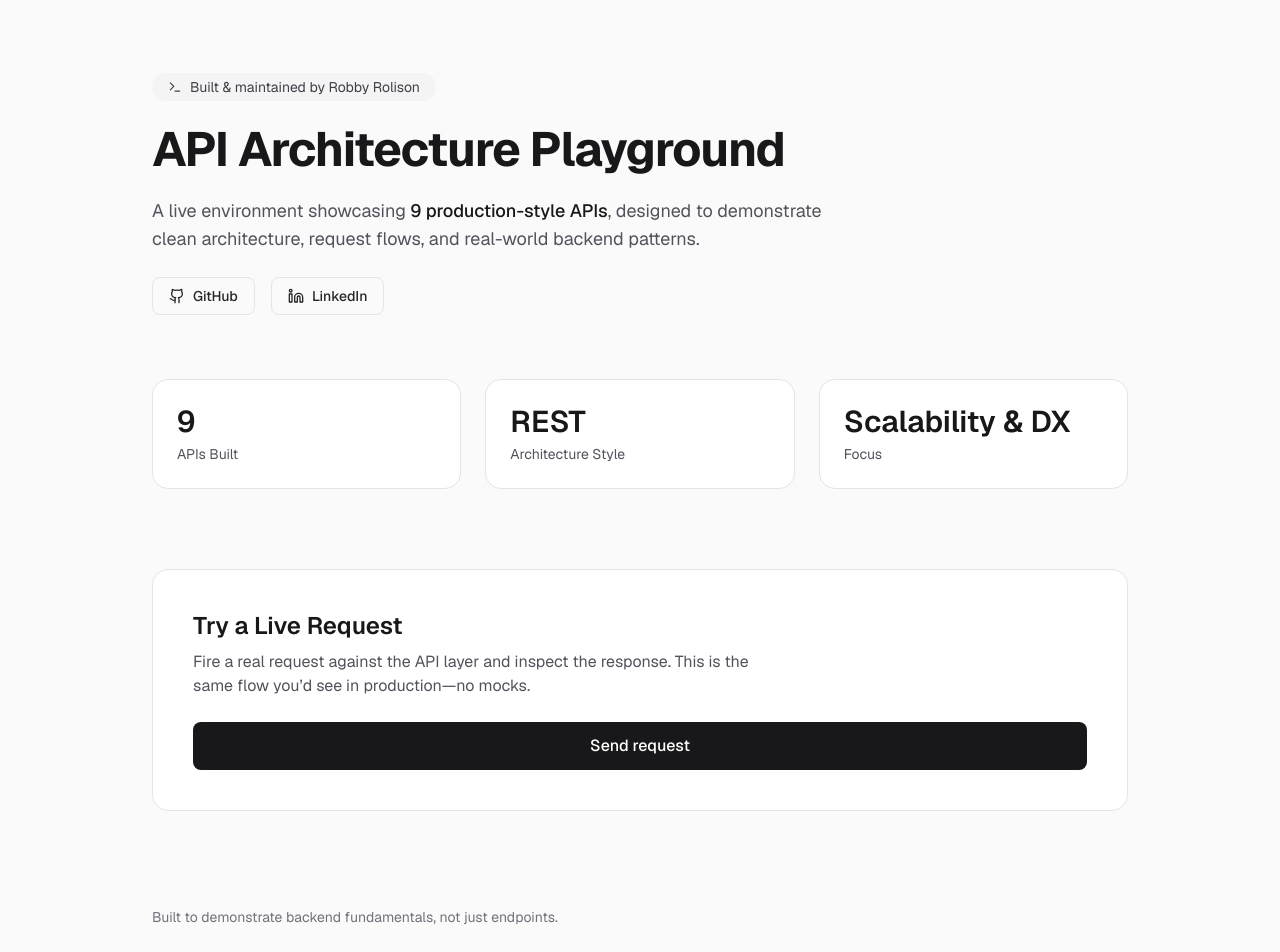
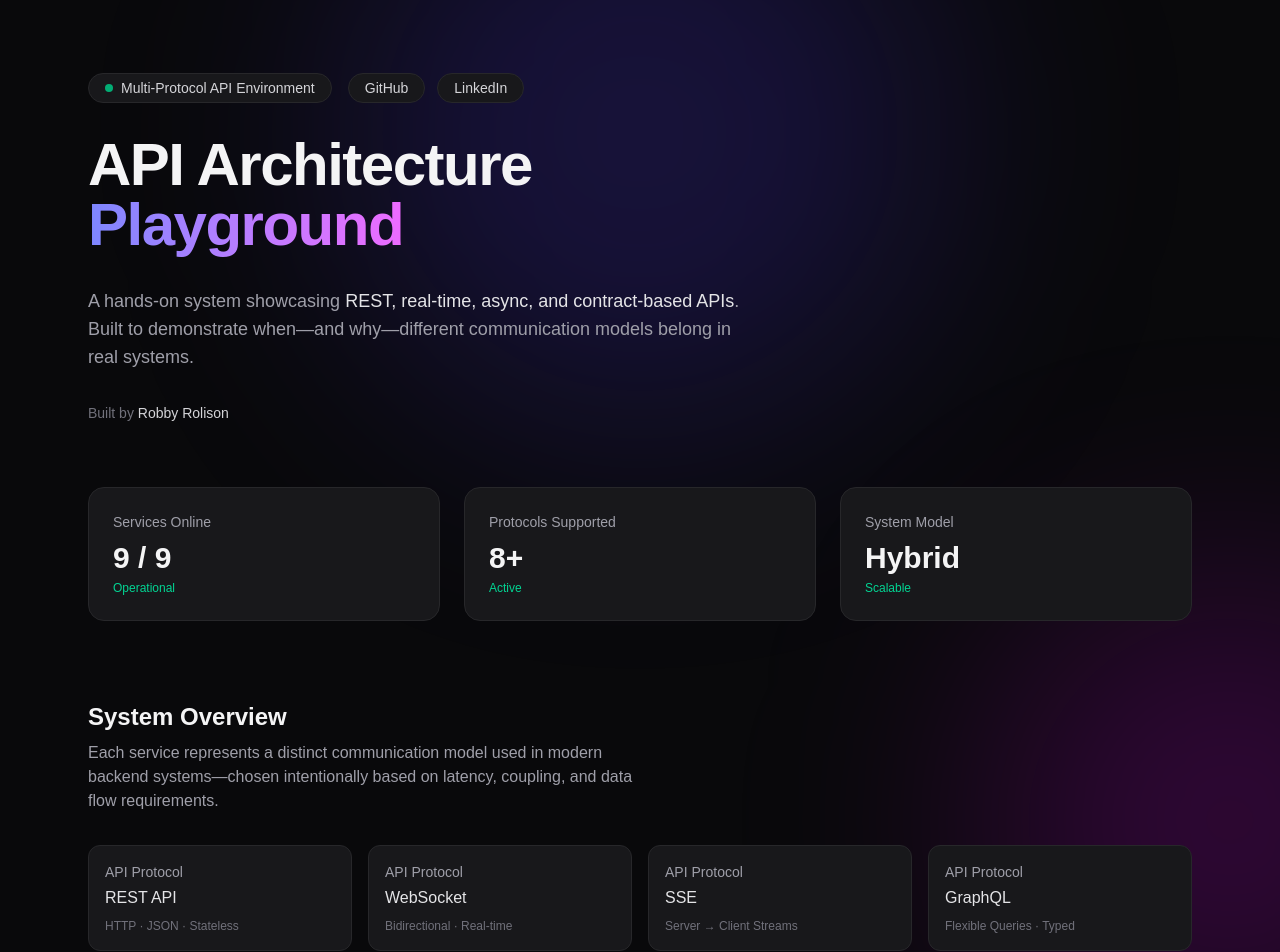
Before and after one commit to RobbyPrograms/API-Architecture-Playground, a Next.js app in the folder frontend/: page / in a window 1280 px wide. Shown: the part 60-1012 px from the top of the page. Built offline with nearby package versions, Linux system fonts and the light colour scheme; no server answers.

Commit message:
Home page nicer

```diff
--- a/frontend/app/page.tsx
+++ b/frontend/app/page.tsx
@@ -1,75 +1,135 @@
 import { SendRequestButton } from "./components/SendRequestButton";
-import { Github, Linkedin, Terminal } from "lucide-react";
+import Link from "next/link";
+
+const apiServices = [
+  { name: "REST API", desc: "HTTP · JSON · Stateless" },
+  { name: "WebSocket", desc: "Bidirectional · Real-time" },
+  { name: "SSE", desc: "Server → Client Streams" },
+  { name: "GraphQL", desc: "Flexible Queries · Typed" },
+  { name: "RPC", desc: "Procedure Calls · Low Overhead" },
+  { name: "Webhooks", desc: "Event Push · External Triggers" },
+  { name: "SOAP", desc: "XML · Contract-Driven" },
+  { name: "gRPC", desc: "Protobuf · High Performance" },
+  { name: "Event Bus", desc: "Async · Event-Driven" },
+];
 
 export default function Home() {
   return (
-    <div className="min-h-screen bg-zinc-50 dark:bg-zinc-950 font-sans">
-      <main className="mx-auto max-w-5xl px-6 py-20">
-        {/* Hero */}
-        <section className="space-y-6">
-          <div className="inline-flex items-center gap-2 rounded-full bg-zinc-100 px-4 py-1 text-sm text-zinc-700 dark:bg-zinc-900 dark:text-zinc-300">
-            <Terminal size={14} />
-            Built & maintained by Robby Rolison
+    <div className="relative min-h-screen overflow-hidden bg-zinc-950 text-zinc-100">
+      {/* ===== GLOBAL BACKGROUND GLOW ===== */}
+      <div className="pointer-events-none absolute inset-0">
+        <div className="absolute -top-40 left-1/2 h-[600px] w-[600px] -translate-x-1/2 rounded-full bg-indigo-600/20 blur-[120px]" />
+        <div className="absolute top-1/3 right-[-200px] h-[500px] w-[500px] rounded-full bg-fuchsia-600/20 blur-[120px]" />
       </div>
 
-          <h1 className="text-5xl font-bold tracking-tight text-zinc-900 dark:text-zinc-50">
-            API Architecture Playground
-          </h1>
+      <main className="relative mx-auto max-w-6xl px-6 py-20">
+        {/* ================= HERO ================= */}
+        <section className="space-y-8">
+          <div className="flex flex-wrap items-center gap-4">
+            <div className="inline-flex items-center gap-2 rounded-full border border-zinc-800 bg-zinc-900 px-4 py-1 text-sm text-zinc-300">
+              <span className="h-2 w-2 animate-pulse rounded-full bg-emerald-500" />
+              Multi-Protocol API Environment
+            </div>
 
-          <p className="max-w-2xl text-lg text-zinc-600 dark:text-zinc-400">
-            A live environment showcasing <span className="font-medium text-zinc-900 dark:text-zinc-200">9 production-style APIs</span>,
-            designed to demonstrate clean architecture, request flows, and real-world backend patterns.
-          </p>
-
-          {/* Links */}
-          <div className="flex gap-4">
+            {/* SOCIAL LINKS */}
+            <div className="flex gap-3 text-sm">
               <a
                 href="https://github.com/RobbyPrograms"
                 target="_blank"
-              className="inline-flex items-center gap-2 rounded-lg border border-zinc-200 px-4 py-2 text-sm font-medium text-zinc-800 hover:bg-zinc-100 dark:border-zinc-800 dark:text-zinc-200 dark:hover:bg-zinc-900"
+                className="rounded-full border border-zinc-800 bg-zinc-900 px-4 py-1 text-zinc-300 transition hover:border-indigo-500 hover:text-zinc-100"
               >
-              <Github size={16} /> GitHub
+                GitHub
               </a>
-
               <a
                 href="https://www.linkedin.com/in/robert-rolison-233b69212/"
                 target="_blank"
-              className="inline-flex items-center gap-2 rounded-lg border border-zinc-200 px-4 py-2 text-sm font-medium text-zinc-800 hover:bg-zinc-100 dark:border-zinc-800 dark:text-zinc-200 dark:hover:bg-zinc-900"
+                className="rounded-full border border-zinc-800 bg-zinc-900 px-4 py-1 text-zinc-300 transition hover:border-indigo-500 hover:text-zinc-100"
               >
-              <Linkedin size={16} /> LinkedIn
+                LinkedIn
               </a>
             </div>
+          </div>
+
+          <h1 className="text-5xl font-bold tracking-tight md:text-6xl">
+            API Architecture
+            <br />
+            <span className="bg-gradient-to-r from-indigo-400 to-fuchsia-400 bg-clip-text text-transparent">
+              Playground
+            </span>
+          </h1>
+
+          <p className="max-w-2xl text-lg text-zinc-400">
+            A hands-on system showcasing{" "}
+            <span className="font-medium text-zinc-200">
+              REST, real-time, async, and contract-based APIs
+            </span>
+            . Built to demonstrate when—and why—different communication models
+            belong in real systems.
+          </p>
+
+          <p className="text-sm text-zinc-500">
+            Built by{" "}
+            <span className="font-medium text-zinc-300">Robby Rolison</span>
+          </p>
         </section>
 
-        {/* Stats */}
+        {/* ================= SYSTEM STATUS ================= */}
         <section className="mt-16 grid grid-cols-1 gap-6 sm:grid-cols-3">
           {[
-            { label: "APIs Built", value: "9" },
-            { label: "Architecture Style", value: "REST" },
-            { label: "Focus", value: "Scalability & DX" },
-          ].map((stat) => (
+            { label: "Services Online", value: "9 / 9", status: "Operational" },
+            { label: "Protocols Supported", value: "8+", status: "Active" },
+            { label: "System Model", value: "Hybrid", status: "Scalable" },
+          ].map((card) => (
             <div
-              key={stat.label}
-              className="rounded-2xl border border-zinc-200 bg-white p-6 dark:border-zinc-800 dark:bg-zinc-900"
+              key={card.label}
+              className="rounded-2xl border border-zinc-800 bg-zinc-900 p-6"
             >
-              <div className="text-3xl font-semibold text-zinc-900 dark:text-zinc-50">
-                {stat.value}
-              </div>
-              <div className="mt-1 text-sm text-zinc-600 dark:text-zinc-400">
-                {stat.label}
+              <div className="text-sm text-zinc-400">{card.label}</div>
+              <div className="mt-2 text-3xl font-semibold">{card.value}</div>
+              <div className="mt-1 text-xs text-emerald-400">
+                {card.status}
               </div>
             </div>
           ))}
         </section>
 
-        {/* Playground */}
-        <section className="mt-20 rounded-2xl border border-zinc-200 bg-white p-10 dark:border-zinc-800 dark:bg-zinc-900">
-          <h2 className="text-2xl font-semibold text-zinc-900 dark:text-zinc-50">
-            Try a Live Request
-          </h2>
-          <p className="mt-2 max-w-xl text-zinc-600 dark:text-zinc-400">
-            Fire a real request against the API layer and inspect the response.
-            This is the same flow you’d see in production—no mocks.
+        {/* ================= API MAP ================= */}
+        <section className="mt-20">
+          <h2 className="text-2xl font-semibold">System Overview</h2>
+          <p className="mt-2 max-w-xl text-zinc-400">
+            Each service represents a distinct communication model used in modern
+            backend systems—chosen intentionally based on latency, coupling, and
+            data flow requirements.
+          </p>
+
+          <div className="mt-8 grid grid-cols-2 gap-4 sm:grid-cols-3 md:grid-cols-4">
+            {apiServices.map((api) => (
+              <div
+                key={api.name}
+                className="group relative rounded-xl border border-zinc-800 bg-zinc-900 p-4 transition hover:border-indigo-500/50"
+              >
+                <div className="absolute inset-0 rounded-xl bg-indigo-500/5 opacity-0 blur transition group-hover:opacity-100" />
+
+                <div className="relative">
+                  <div className="text-sm text-zinc-400">API Protocol</div>
+                  <div className="mt-1 font-medium text-zinc-200">
+                    {api.name}
+                  </div>
+                  <div className="mt-2 text-xs text-zinc-500">
+                    {api.desc}
+                  </div>
+                </div>
+              </div>
+            ))}
+          </div>
+        </section>
+
+        {/* ================= PLAYGROUND ================= */}
+        <section className="mt-24 rounded-2xl border border-zinc-800 bg-zinc-900 p-10">
+          <h2 className="text-2xl font-semibold">Live Request Playground</h2>
+          <p className="mt-2 max-w-xl text-zinc-400">
+            Send a real request into the system and observe how different API
+            styles respond. No mocks. No shortcuts.
           </p>
 
           <div className="mt-6">
@@ -77,9 +137,8 @@ export default function Home() {
           </div>
         </section>
 
-        {/* Footer */}
-        <footer className="mt-24 text-sm text-zinc-500 dark:text-zinc-500">
-          Built to demonstrate backend fundamentals, not just endpoints.
+        <footer className="mt-24 text-xs text-zinc-500">
+          Designed to demonstrate system design judgment—not just implementation.
         </footer>
       </main>
     </div>
```
Lines whose indentation alone changed are shown as unchanged.
